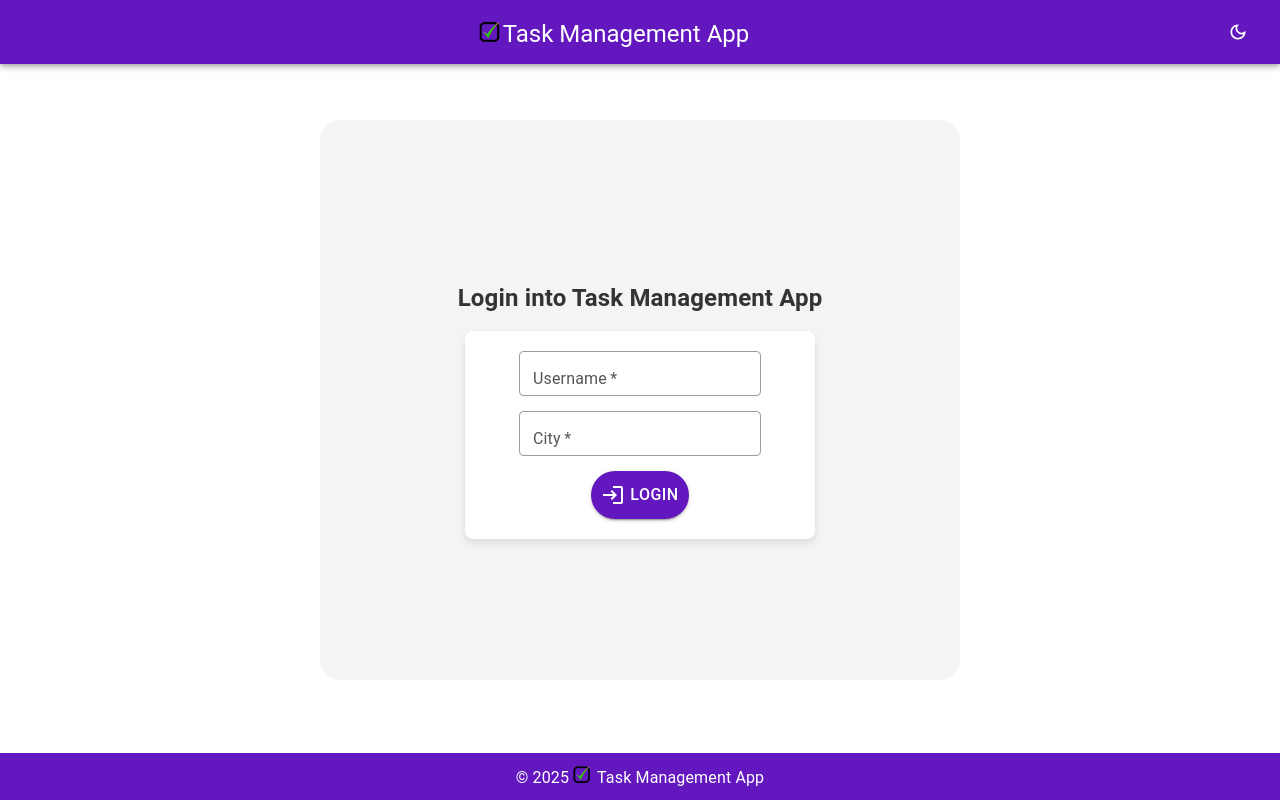
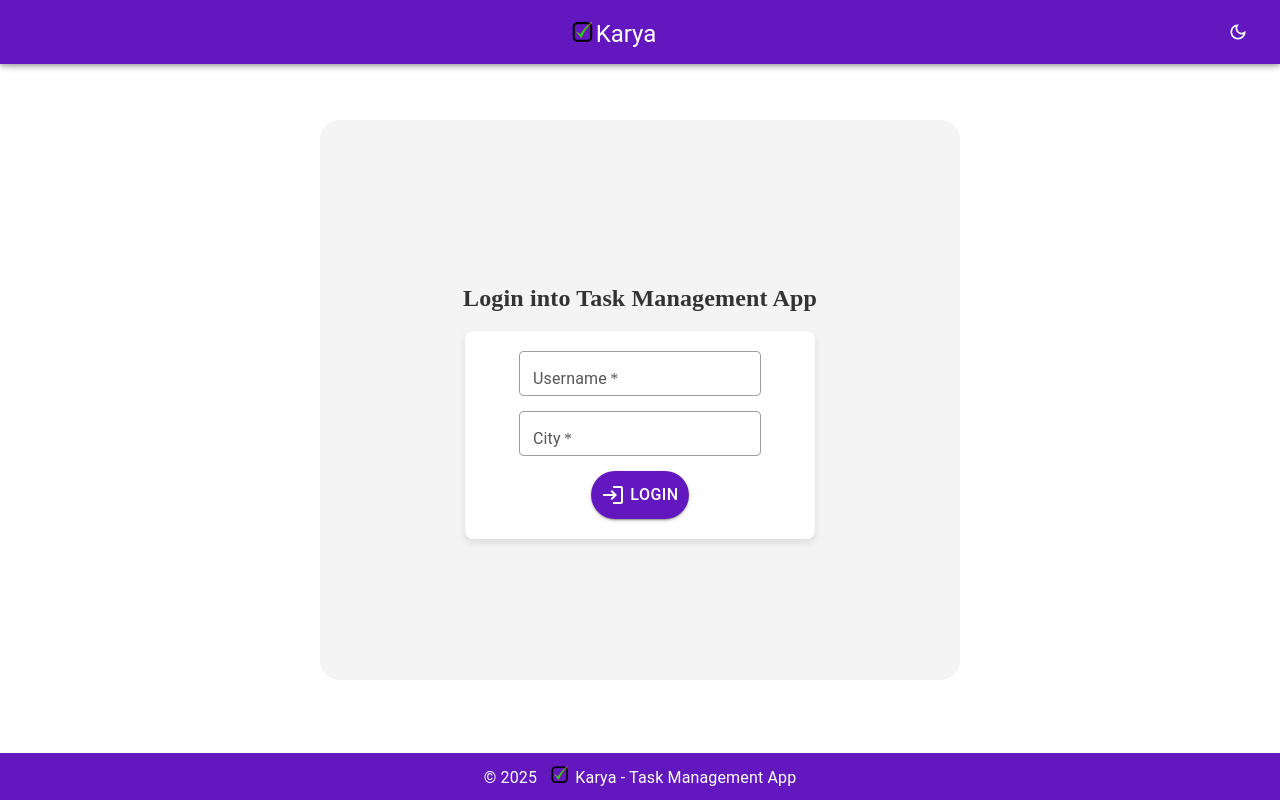
Before and after one commit to ankit-nautiyal/Karya-Task-Management-App, a React (Vite) app: page /auth in a window 1280 px wide. Built offline with nearby package versions, Linux system fonts and the light colour scheme; no server answers.

Commit message:
project rename

```diff
--- a/index.html
+++ b/index.html
@@ -4,7 +4,7 @@
     <meta charset="UTF-8" />
     <link rel="shortcut icon" href="favicon.webp" type="image/x-icon">
     <meta name="viewport" content="width=device-width, initial-scale=1.0" />
-    <title> Task Management App</title>
+    <title> Karya - Task Management App</title>
   </head>
   <body>
     <div id="root"></div>
--- a/src/components/Footer.jsx
+++ b/src/components/Footer.jsx
@@ -5,7 +5,7 @@ export default function Footer() {
     return (
         <Box component="footer" className={styles.footer}>
 
-            <Typography >© 2025 <img src="favicon.webp" alt="logo" /> Task Management App</Typography>
+            <Typography >© 2025 <img src="favicon.webp" alt="logo" /> Karya - Task Management App</Typography>
         </Box>
     );
 }
--- a/src/components/Navbar.jsx
+++ b/src/components/Navbar.jsx
@@ -78,7 +78,7 @@ export default function Navbar({}) {
 
                 <Typography variant="h5" className={styles.navTitle} sx={{ flexShrink: 0 }}>
                     <img src="favicon.webp" alt="logo" />
-                    Task Management App
+                    Karya
                 </Typography>
 
 
--- a/src/index.css
+++ b/src/index.css
@@ -1,3 +1,7 @@
+*{
+  font-family: smooch;
+}
+
 :root {
   font-family: Inter, system-ui, Avenir, Helvetica, Arial, sans-serif;
   line-height: 1.5;
--- a/src/styles/Footer.module.css
+++ b/src/styles/Footer.module.css
@@ -15,4 +15,5 @@
 .footer img{
     height: 20px;
     width: 20px;
+    margin-left: 10px;
 }
```
